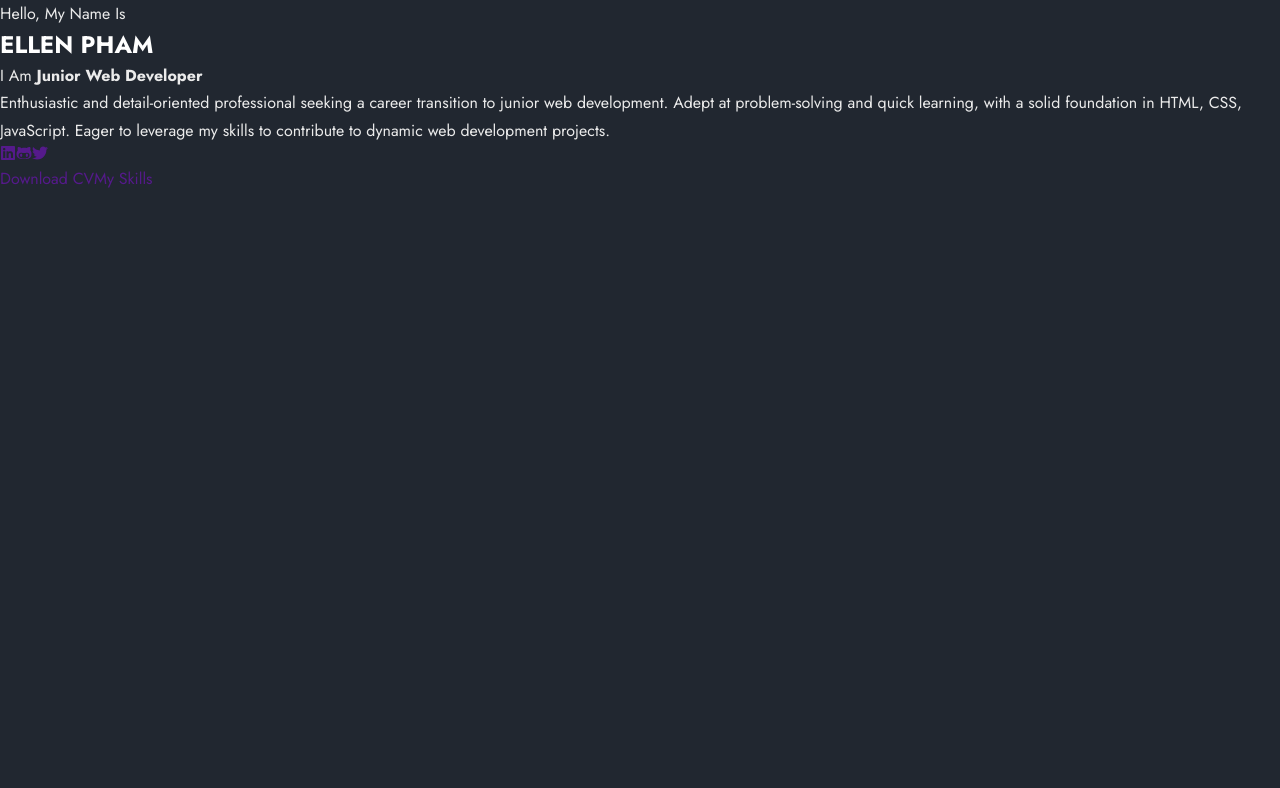
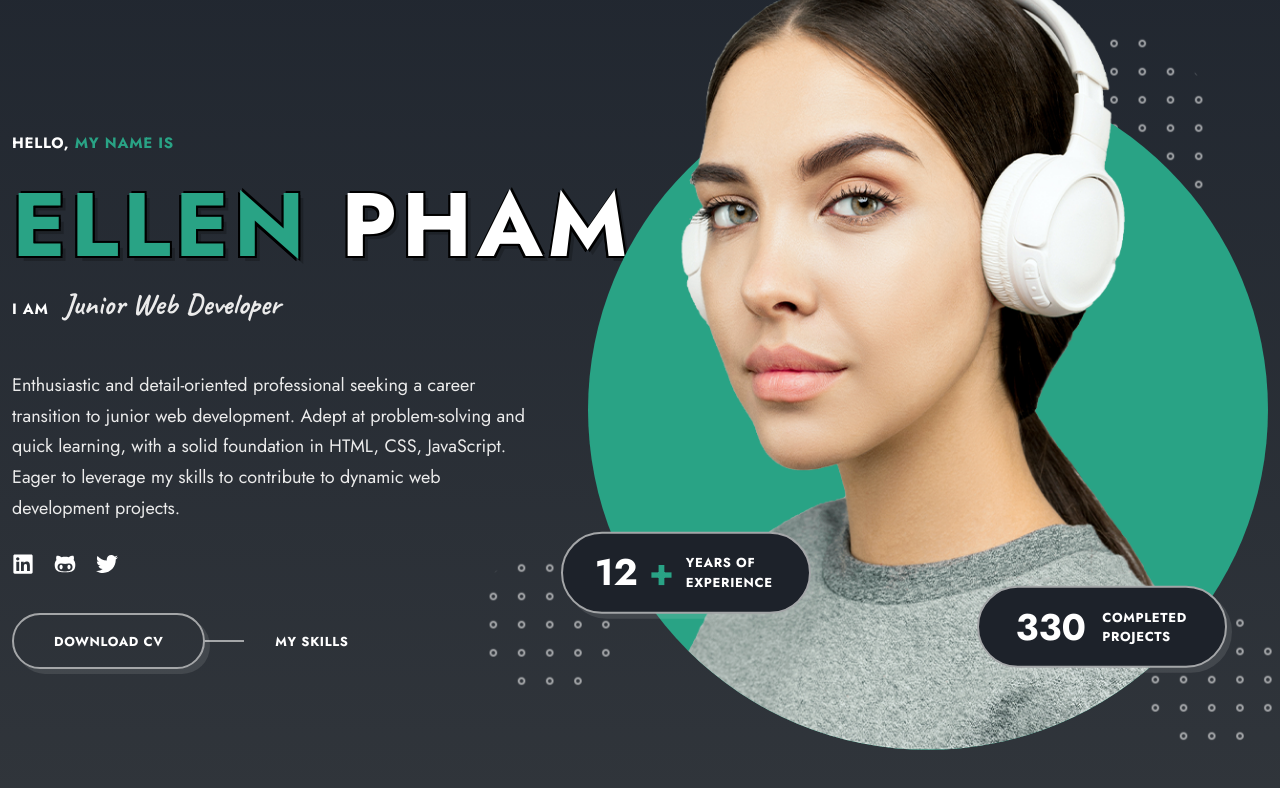
Before and after one commit to ellenpham/personal-portfolio-v2, a React (Vite) app: page / in a window 1280 px wide. Shown: the top 788 px of the page. Built offline with nearby package versions, Linux system fonts and the light colour scheme.

Commit message:
Finish CSS styling for Home component

```diff
--- a/src/App.css
+++ b/src/App.css
@@ -129,3 +129,65 @@
 img {
   max-width: 100%;
 }
+
+
+/*----------------------------------------------*\
+# REUSABLE CSS CLASSES
+\*----------------------------------------------*/
+
+.container {
+  /* change max-width to decide how big is the container */
+  max-width: 1300px;
+  padding-inline: 12px;
+  margin-inline: auto;
+}
+
+.text-cs {
+  text-transform: uppercase;
+  letter-spacing: 0.05em;
+}
+
+.btn,
+.hero__link {
+  color: var(--title-color);
+  font-size: var(--tiny-font-size);
+  font-weight: 700;
+  height: 56px;
+  display: grid;
+  place-items: center;
+  position: relative;
+}
+
+.btn {
+  border: 2px solid var(--border-color);
+  padding-inline: 40px;
+  border-radius: 56px;
+  box-shadow: var(--shadow);
+  /* to fix the issue of text does not appear on hovering */
+  z-index: 1;
+}
+
+.btn::before {
+  content: '';
+  position: absolute;
+  inset: 2px;
+  background-color: var(--primary-color);
+  border-radius: inherit;
+  transform: scale(0.3);
+  filter: blur(10px);
+  opacity: 0;
+  transition: all 0.7s var(--transition);
+  z-index: -1;
+}
+
+.btn:hover::before {
+  transform: scale(1);
+  filter: blur(0);
+  opacity: 1;
+}
+
+.shape {
+  position: absolute;
+  filter: invert(1);
+  opacity: 0.6;
+}
--- a/src/components/home/Home.jsx
+++ b/src/components/home/Home.jsx
@@ -22,6 +22,36 @@
                 <span className='text-cs'>I Am</span> <b>Junior Web Developer</b>
             </p>
 
+            <div className="home__img-wrapper">
+                <div className="home__banner">
+                    <img src={profileImg} alt="" className='home__profile' />
+                </div>
+
+                <p className="home__data home__data-one">
+                    <span className="text-lg">
+                        12 <b>+</b>
+                    </span>
+
+                    <span className="text-sm text-cs">
+                        Years of <span>Experience</span>
+                    </span>
+                </p>
+
+                <p className="home__data home__data-two">
+                    <span className="text-lg">
+                        330
+                    </span>
+
+                    <span className="text-sm text-cs">
+                        Completed <span>Projects</span>
+                    </span>
+                </p>
+
+                <img src={shapeOne} alt="" className="shape shape__1" />
+                <img src={shapeTwo} alt="" className="shape shape__2" />
+                <img src={shapeTwo} alt="" className="shape shape__3" />
+            </div>
+
             <p className='home__text'>
                 Enthusiastic and detail-oriented professional seeking a career transition to junior web development.
                 Adept at problem-solving and quick learning, with a solid foundation in HTML, CSS, JavaScript.
@@ -43,8 +73,12 @@
             </div>
 
             <div className="home__btns">
-                <a href="" className="btn">Download CV</a>
-                <a href="" className="hero__link">My Skills</a>
+                <a href="" className="btn text-cs">
+                    Download CV
+                </a>
+                <a href="" className="hero__link text-cs">
+                    My Skills
+                </a>
             </div>
         </div>
     </section>
--- a/src/components/home/home.css
+++ b/src/components/home/home.css
@@ -0,0 +1,179 @@
+.home {
+    background-image: var(--first-gradient);
+    min-height: 100vh;
+    display: grid;
+    align-items: center;
+}
+
+.home__container {
+    width: 100%;
+    position: relative;
+}
+
+.home__subtitle,
+.home__job {
+    font-weight: 700;
+}
+
+.home__subtitle,
+.home__job span {
+  font-size: var(--small-font-size);
+  color: var(--title-color);
+}
+
+.home__subtitle span,
+.home__title span {
+  color: var(--primary-color);
+}
+
+.home__job b {
+  font-family: var(--second-font);
+  font-size: var(--h2-font-size);
+  margin-left: 10px;
+}
+
+.home__title {
+    font-size: var(--biggest-font-size);
+    text-shadow: 2px 2px hsl(0, 0%, 0%), -2px 2px hsl(0, 0%, 0%),
+        2px -2px hsl(0, 0%, 0%), -2px 2px hsl(0, 0%, 0%),
+        5px 5px 0 rgb(0 0 0 / 20%);
+    line-height: 1.2;
+    margin-top: 15px;
+}
+
+.home__text {
+    font-size: var(--large-font-size);
+    margin-block: 40px 28px;
+    max-width: 520px;
+}
+
+.home__socials {
+    display: flex;
+    column-gap: 20px;
+    margin-bottom: 30px;
+}
+
+.home__social-link {
+    color: var(--title-color);
+    font-size: var(--h5-font-size);
+    transition: all 0.7s var(--transition);
+}
+
+.home__social-link:hover {
+    color: var(--primary-color);
+}
+
+.home__btns {
+    display: flex;
+    column-gap: 70px;
+}
+
+.hero__link::before {
+    content: '';
+    position: absolute;
+    top: 50%;
+    left: -97%;
+    transform: translateY(-50%);
+    width: 40px;
+    height: 2px;
+    background-color: var(--border-color);
+}
+
+.home__img-wrapper {
+    position: absolute;
+    top: 0;
+    right: 12px;
+    transform: translateY(-9%);
+    width: 100%;
+    max-width: 680px;
+}
+
+.home__banner {
+    background-color: var(--primary-color);
+    padding-bottom: 100%;
+    border-radius: 50%;
+    position: relative;
+    z-index: 1;
+}
+
+.home__profile {
+    position: absolute;
+    bottom: 0;
+    height: 800px;
+    border-radius: 500px;
+    object-fit: cover;
+}
+
+.home__data {
+    border: 2px solid var(--border-color);
+    background-color: var(--container-color);
+    box-shadow: var(--shadow);
+    padding-inline: 20px;
+    width: 250px;
+    height: 82px;
+    border-radius: 82px;
+    display: flex;
+    align-items: center;
+    position: absolute;
+    z-index: 1;
+}
+
+.home__data-one {
+    bottom: 20%;
+    left: -4%;
+}
+
+.home__data-two {
+    bottom: 12%;
+    right: 6%;
+}
+
+.home__data .text-lg,
+.home__data .text-sm {
+    width: 50%;
+    color: var(--title-color);
+    font-weight: 700;
+}
+
+.home__data .text-lg {
+    text-align: center;
+    font-size: 37px;
+}
+
+.home__data .text-sm {
+    font-size: 13px;
+    line-height: 1.5em;
+}
+
+.home__data .text-lg b,
+.home_data .text-sm span {
+    color: var(--primary-color);
+}
+
+.home_data .text-lg b {
+    position: relative;
+    top: -4px;
+}
+
+.shape__1 {
+    width: 226px;
+    height: 226px;
+    top: -6%;
+    right: 6%;
+}
+
+.shape__2,
+.shape__3 {
+    width: 141px;
+    height: 141px;
+}
+
+.shape__2 {
+    bottom: 8%;
+    left: -16%;
+}
+
+.shape__3 {
+    bottom: 0%;
+    right: -2%;
+}
```
